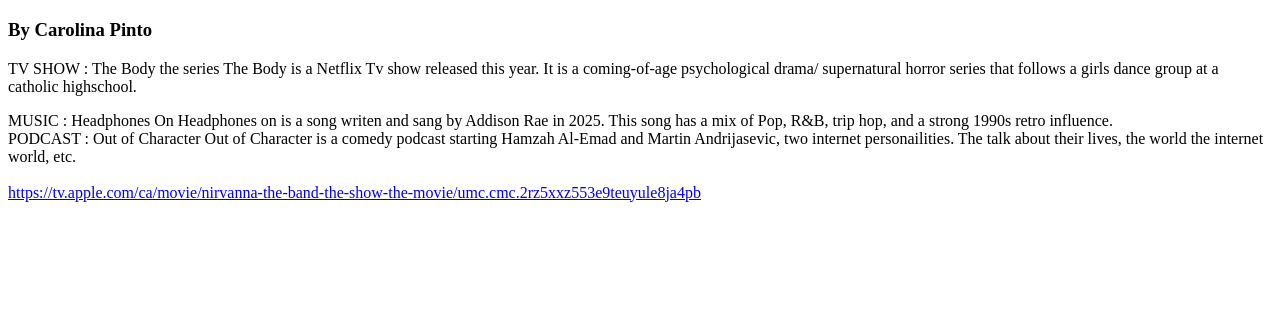
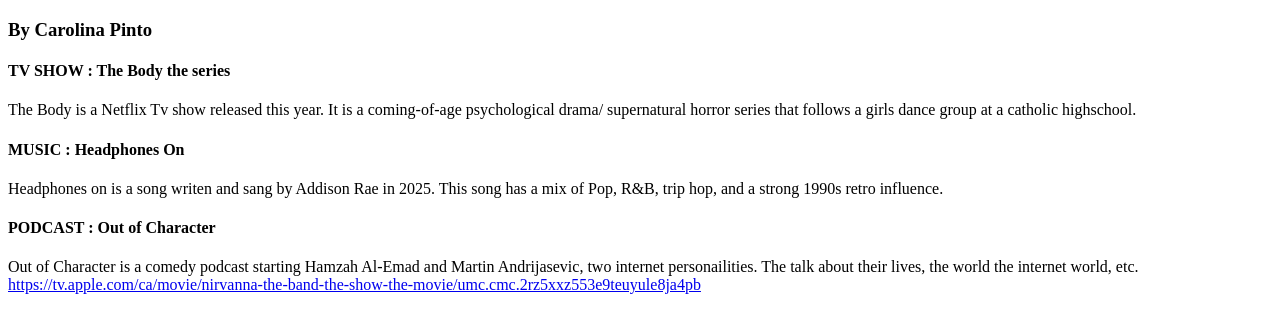
Before and after one commit to pint9785/ux220-lab-5, a plain HTML site: page index.html in a window 1280 px wide. Shown: the part 61-394 px from the top of the page. Drawn offline with Linux system fonts and the light colour scheme.

Commit message:
Update index.html

```diff
--- a/index.html
+++ b/index.html
@@ -30,24 +30,20 @@
 <h3> By Carolina Pinto </h3>
 
   <body>
+<h4>TV SHOW : The Body the series </h4>
     <p>
-TV SHOW : The Body the series
       The Body is a Netflix Tv show released this year. It is a coming-of-age psychological drama/ supernatural horror series that follows a girls dance group at a catholic highschool.
     </p>
 
-
+<h4>MUSIC : Headphones On</h4>
     <p2>
-MUSIC : Headphones On
       Headphones on is a song writen and sang by Addison Rae in 2025. This song has a mix of Pop, R&B, trip hop, and a strong 1990s retro influence.
-      <br>
     </p2>
 
-
-   <p2>
-PODCAST : Out of Character
+<h4>PODCAST : Out of Character</h4>
+   <p3>
        Out of Character is a comedy podcast starting Hamzah Al-Emad and Martin Andrijasevic, two internet personailities. The talk about their lives, the world the internet world, etc.
-      <br>
-    </p2>
+    </p3>
        <br>
 
     <footer>
```
